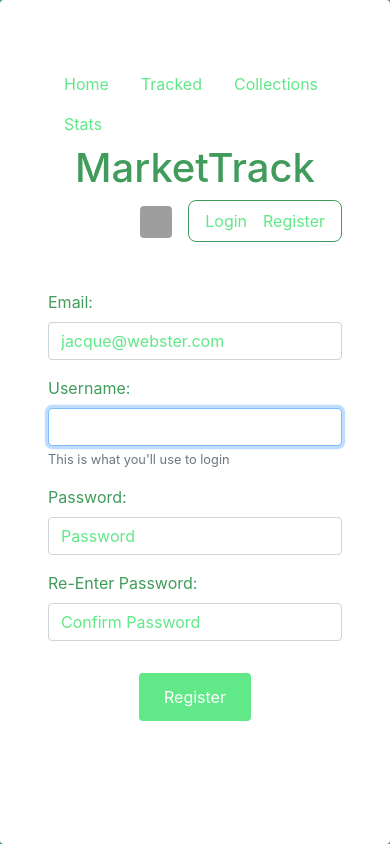
After one commit to First-Derivative/MarketTrack, a Django app: page /user/registrations/ in a window 390 px wide. The commit adds this page. Run offline with Django 3.2, Linux system fonts and the light colour scheme; tables that the repository leaves empty hold one stand-in row (values such as "Sample post"); grey boxes are pictures that could not be loaded.

Commit message:
implement user register page

```diff
--- a/MarketTrack/Frontend/static/Frontend/styles/style.css
+++ b/MarketTrack/Frontend/static/Frontend/styles/style.css
@@ -25,6 +25,9 @@ html, body
 
 .invert_img {filter: invert(1);}
 .force_margin_5{margin-top:5rem !important;}
+.force_margin_3{margin-top:3rem !important;}
+
+.std_input:focus::placeholder {color: transparent;}
 
 /* OVERRIDING BOOTSTRAP */
 
@@ -95,6 +98,12 @@ html, body
 
 .std_button
 {
+  background-color: #61E888;
+  color: white;
+}
+
+.std_button:hover
+{
   background-color: #419C5B;
   color: white;
 }
@@ -141,11 +150,6 @@ html, body
   color: transparent;
 }
 
-#track_content
-{
-  /* padding-top:  */
-}
-
 .carousel_item_wrapper
 {
   position: absolute;
@@ -153,3 +157,29 @@ html, body
   left: 0rem;
   right: 0rem;
 }
+
+#register_button
+{
+  width: 7rem;
+  height: 3rem;
+}
+
+.form-group.std_input
+{
+  margin-bottom: 0rem;
+}
+
+.form-control, .form-control:focus
+{
+  color: #419C5B;
+}
+
+.std_input::placeholder
+{
+  color: #61E888;
+}
+
+label
+{
+  color: #419C5B;
+}
--- a/MarketTrack/Frontend/templates/Frontend/base.html
+++ b/MarketTrack/Frontend/templates/Frontend/base.html
@@ -57,7 +57,7 @@
             <div class="d-flex flex-row" id="auth_wrapper">
 
               <div class="nav-link" id="auth_item" style="padding-right:0rem;">Login</div>
-              <div class="nav-link" id="auth_item">Register</div>
+              <div><a href="{% url 'user_registration' %}" class="nav-link" id="auth_item">Register</a></div>
             </div>
           </div>
         </div>
--- /dev/null
+++ b/MarketTrack/UserAccounts/forms.py
@@ -0,0 +1,37 @@
+from django import forms
+from django.forms import ModelForm
+from django.contrib.auth.forms import UserCreationForm
+from django.contrib.auth import authenticate
+
+from .models import UserAccount
+
+class RegisterForm(UserCreationForm):
+  class Meta:
+    model = UserAccount
+    fields = ("email", "username", "password1", "password2")
+
+  email = forms.CharField(max_length=50, widget=forms.EmailInput(attrs={
+    'placeholder': 'jacque@webster.com',
+    'class': 'form-control std_input',
+    }))
+
+  username = forms.CharField(max_length=30, help_text="This is what you'll use to login",widget=forms.TextInput(attrs={
+  'placeholder': 'RockstarJeans3500',
+  'class': 'form-control std_input',
+  }))
+
+  password1 = forms.CharField(widget=forms.PasswordInput(attrs={
+  'placeholder': 'Password',
+  'class': 'form-control std_input',
+  }))
+
+  password2 = forms.CharField(widget=forms.PasswordInput(attrs={
+  'placeholder': 'Confirm Password',
+  'class': 'form-control std_input',
+  }))
+
+
+  def __init__(self, *args, **kwargs):
+    super().__init__(*args, **kwargs)
+    self.fields['password1'].label = "Password"
+    self.fields['password2'].label = "Re-Enter Password"
--- /dev/null
+++ b/MarketTrack/UserAccounts/templates/UserAccounts/register.html
@@ -0,0 +1,39 @@
+{% extends "Frontend/base.html" %}
+
+{% block content %}
+
+<div class="row">
+
+<div class="col-md-3"></div>
+
+<div class="col-md-6">
+  <form method="POST">
+    {% csrf_token %}
+
+    {% for field in registration_form %}
+    <div class="form-group">
+      {{field.label_tag}}
+
+      {{field}}
+
+      {% if field.help_text %}
+        <small id="{{field.label}}_helptext" class="form-text text-muted">{{ field.help_text }}</small>
+      {% endif %}
+
+      {% for error in field.errors %}
+        <p id="{{field.label}}_error" class="form-text text-danger">{{ error }}</p>
+      {% endfor %}
+    </div>
+    {% endfor %}
+
+    <div class="text-center pt-3">
+      <button type="submit" class="btn std_button " id="register_button">Register</button>
+    </div>
+
+  </form>
+</div>
+
+<div class="col-md-3"></div>
+</div>
+
+{% endblock %}
--- /dev/null
+++ b/MarketTrack/UserAccounts/urls.py
@@ -0,0 +1,6 @@
+from django.urls import path
+from .views import *
+
+urlpatterns = [
+  path('registrations/', userRegister, name="user_registration"),
+]
--- a/MarketTrack/UserAccounts/views.py
+++ b/MarketTrack/UserAccounts/views.py
@@ -1,3 +1,42 @@
-from django.shortcuts import render
+from django.http import HttpResponse
+from django.shortcuts import render, redirect
+from django.contrib import messages
+from django.contrib.auth import authenticate, login, logout
+from django.contrib.auth.decorators import login_required
 
-# Create your views here.
+from django.core.exceptions import SuspiciousOperation
+
+from .models import UserAccount
+from .forms import RegisterForm
+
+
+def userRegister(request):
+  context = {}
+
+  if(request.user.is_authenticated):
+      return redirect('homepage')
+
+  if(request.method == 'POST'):
+
+    form = RegisterForm(request.POST)
+    if(form.is_valid()):
+
+        #Validating form and data using DjangoValidation
+        form.save()
+        email = form.cleaned_data.get('email')
+        raw_password = form.cleaned_data.get('password1')
+
+        #Attempt login
+        account = authenticate(email=email, password=raw_password)
+        login(request, account)
+        return redirect('homepage')
+
+    else:
+        context['registration_form'] = form
+
+  # Reached if request is not POST (GET)
+  else:
+    form = RegisterForm()
+    context['registration_form'] = form
+
+  return render(request, 'UserAccounts/register.html', context)
```
